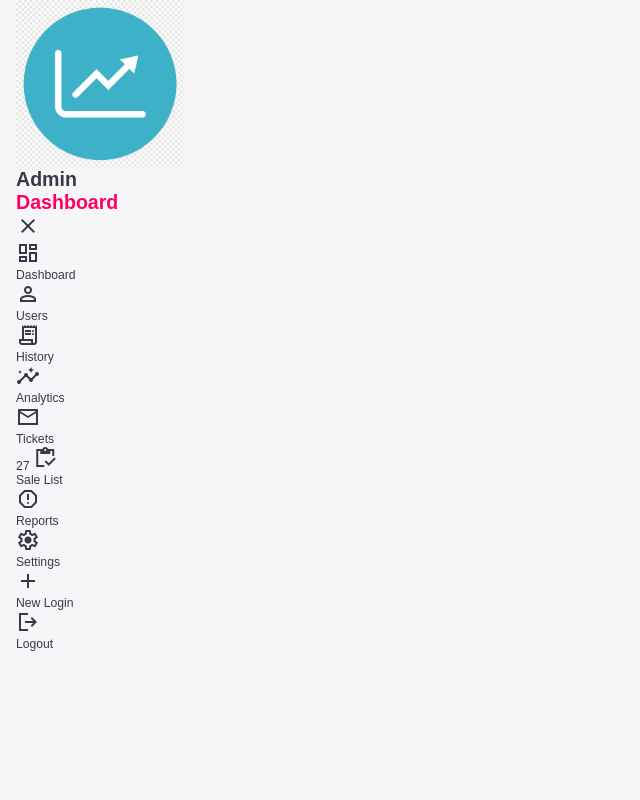
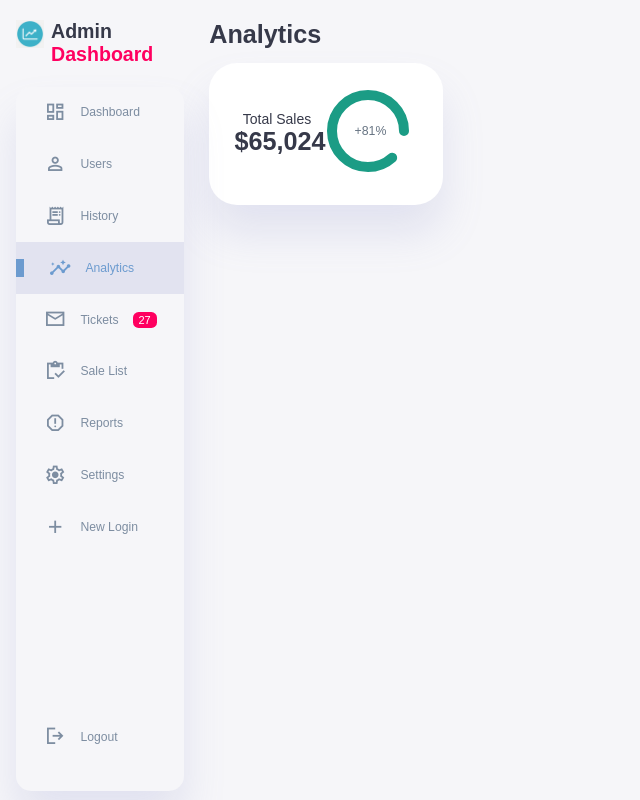
Before and after one commit to hamidraza04321/admin-dashboard, a plain HTML site: page index.html in a window 1280 px wide. Shown: the whole page, without its empty margins (0-640 px from the left). Drawn offline with nearby package versions, Linux system fonts and the light colour scheme; a script that the page names is missing.

Commit message:
Complete sidebar

```diff
--- a/index.html
+++ b/index.html
@@ -38,28 +38,28 @@
 					<span class="material-symbols-sharp">insights</span>
 					<h3>Analytics</h3>
 				</a>
-				<a href="#" class="active">
+				<a href="#">
 					<span class="material-symbols-sharp">mail_outline</span>
 					<h3>Tickets</h3>
 					<span class="message-count">27</span>
 				</a>
-				<a href="#" class="active">
+				<a href="#">
 					<span class="material-symbols-sharp">inventory</span>
 					<h3>Sale List</h3>
 				</a>
-				<a href="#" class="active">
+				<a href="#">
 					<span class="material-symbols-sharp">report_gmailerrorred</span>
 					<h3>Reports</h3>
 				</a>
-				<a href="#" class="active">
+				<a href="#">
 					<span class="material-symbols-sharp">settings</span>
 					<h3>Settings</h3>
 				</a>
-				<a href="#" class="active">
+				<a href="#">
 					<span class="material-symbols-sharp">add</span>
 					<h3>New Login</h3>
 				</a>
-				<a href="#" class="active">
+				<a href="#">
 					<span class="material-symbols-sharp">logout</span>
 					<h3>Logout</h3>
 				</a>
@@ -67,6 +67,28 @@
 		</aside>
 		<!-- End of Sidebar Section-->
 
+		<!-- Main Content -->
+		<main>
+			<h1>Analytics</h1>
+			<div class="analyse">
+				<div class="sales">
+					<div class="status">
+						<div class="info">
+							<h3>Total Sales</h3>
+							<h1>$65,024</h1>
+						</div>
+						<div class="progress">
+							<svg>
+								<circle cx="38" cy="38" r="36"></circle>
+							</svg>
+							<div class="percentage">
+								<p>+81%</p>
+							</div>
+						</div>
+					</div>
+				</div>
+			</div>
+		</main>
 	</div>
 
 	<script src="orders.js"></script>
--- a/style.css
+++ b/style.css
@@ -120,3 +120,174 @@ b {
 	gap: 1.8rem;
 	grid-template-columns: 12rem auto 23rem;
 }
+
+aside {
+	height: 100vh;
+}
+
+aside .toggle {
+	display: flex;
+	align-items: center;
+	justify-content: space-between;
+	margin-top: 1.4rem;
+}
+
+aside .toggle .logo {
+	display: flex;
+	gap: 0.5rem;
+}
+
+aside .toggle .logo img {
+	width: 2rem;
+	height: 2rem;
+}
+
+aside .toggle .close {
+	padding-right: 1rem;
+	display: none;
+}
+
+aside .sidebar {
+	display: flex;
+	flex-direction: column;
+	background-color: var(--color-background);
+	box-shadow: var(--box-shadow);
+	border-radius: 15px;
+	height: 88vh;
+	position: relative;
+	top: 1.5rem;
+	cursor: pointer;
+	transition: all 0.3s ease;
+}
+
+aside .sidebar:hover {
+	box-shadow: none;
+}
+
+aside .sidebar a {
+	display: flex;
+	align-items: center;
+	color: var(--color-info-dark);
+	height: 3.7rem;
+	gap: 1rem;
+	position: relative;
+	margin-left: 2rem;
+	transition: all 0.3s ease;
+}
+
+aside .sidebar a span {
+	font-size: 1.6rem;
+	transition: all 0.3s ease;
+}
+
+aside .sidebar a:last-child {
+	position: absolute;
+	bottom: 2rem;
+	width: 100%;
+}
+
+aside .sidebar a.active {
+	width: 100%;
+	color: var(--color-primary);
+	background-color: var(--color-light);
+	margin-left: 0;
+}
+
+aside .sidebar a.active::before {
+	content: '';
+	width: 8px;
+	height: 18px;
+	background-color: var(--color-primary);
+}
+
+aside .sidebar a.active span {
+	color: var(--color-primary);
+	margin-left: calc(1rem - 3px);
+}
+
+aside .sidebar a:hover {
+	color: var(--color-primary);
+}
+
+aside .sidebar a:hover span {
+	margin-left: 0.6rem;
+}
+
+aside .sidebar .message-count {
+	background-color: var(--color-danger);
+	padding: 2px 6px;
+	color: var(--color-white);
+	font-size: 11px;
+	border-radius: var(--border-radius-1);
+}
+
+main {
+	margin-top: 1.4rem;
+}
+
+main .analyse {
+	display: grid;
+	grid-template-columns: repeat(3, 1fr);
+	gap:  1.6rem;
+}
+
+main .analyse > div {
+	background-color: var(--color-white);
+	padding: var(--card-padding);
+	border-radius: var(--card-border-radius);
+	margin-top: 1rem;
+	box-shadow: var(--box-shadow);
+	cursor: pointer;
+	transition: all 0.3s ease;
+}
+
+main .analyse > div:hover {
+	box-shadow: none;
+}
+
+main .analyse > div .status {
+	display: flex;
+	align-items: center;
+	justify-content: space-between;
+}
+
+main .analyse h3 {
+	margin-left: 0.6rem;
+	font-size: 1rem;
+}
+
+main .analyse .progress {
+	position: relative;
+	height: 92px;
+	width: 92px;
+	border-radius: 50%;
+}
+
+main .analyse svg {
+	height: 7rem;
+	width: 7rem;
+}
+
+main .analyse svg circle {
+	fill: none;
+	stroke-width: 10;
+	stroke-linecap: round;
+	transform: translate(5px, 5px);
+}
+
+main .analyse .sales svg circle {
+	stroke: var(--color-success);
+	stroke-dashoffset: -30;
+	stroke-dasharray: 200;
+}
+
+main .analyse .progress .percentage {
+	position: absolute;
+	top: -3px;
+	left: -1px;
+	display: flex;
+	align-items: center;
+	justify-content: center;
+	width: 100%;
+	height: 100%;
+}
```
